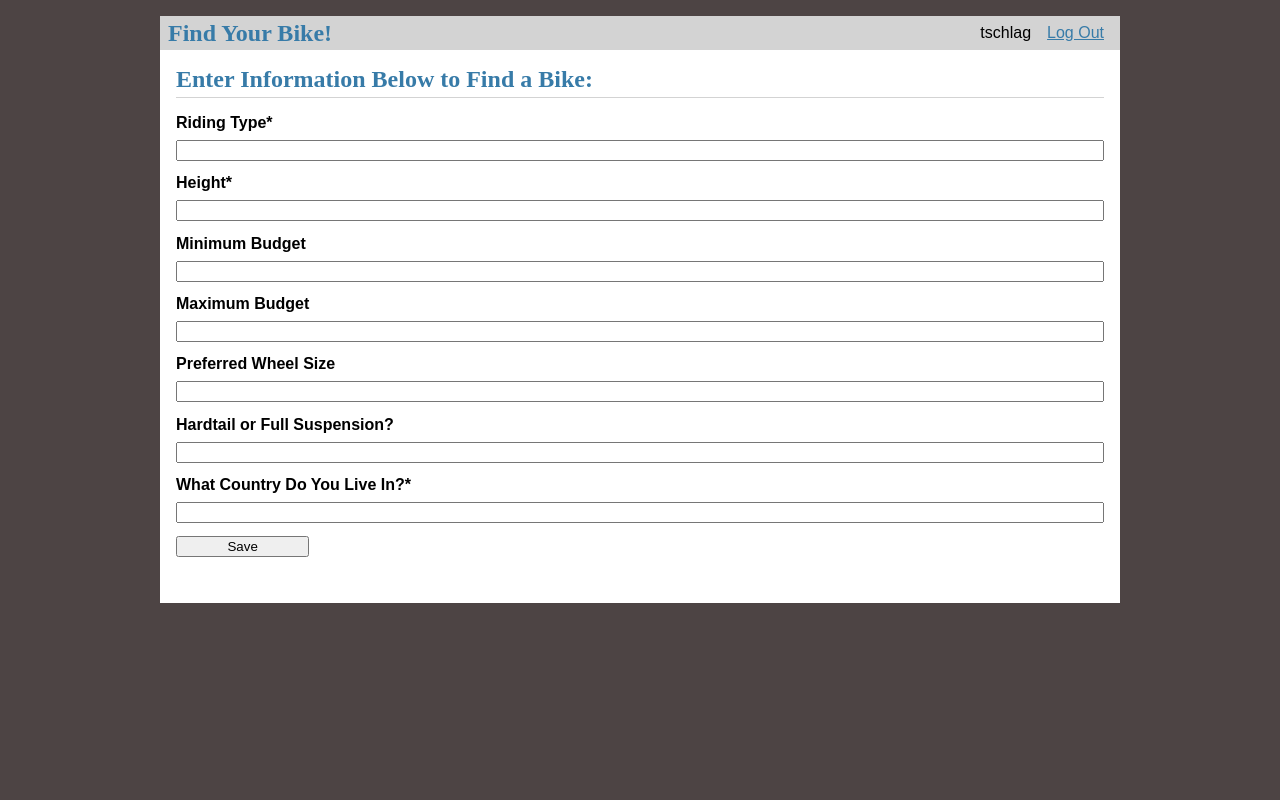
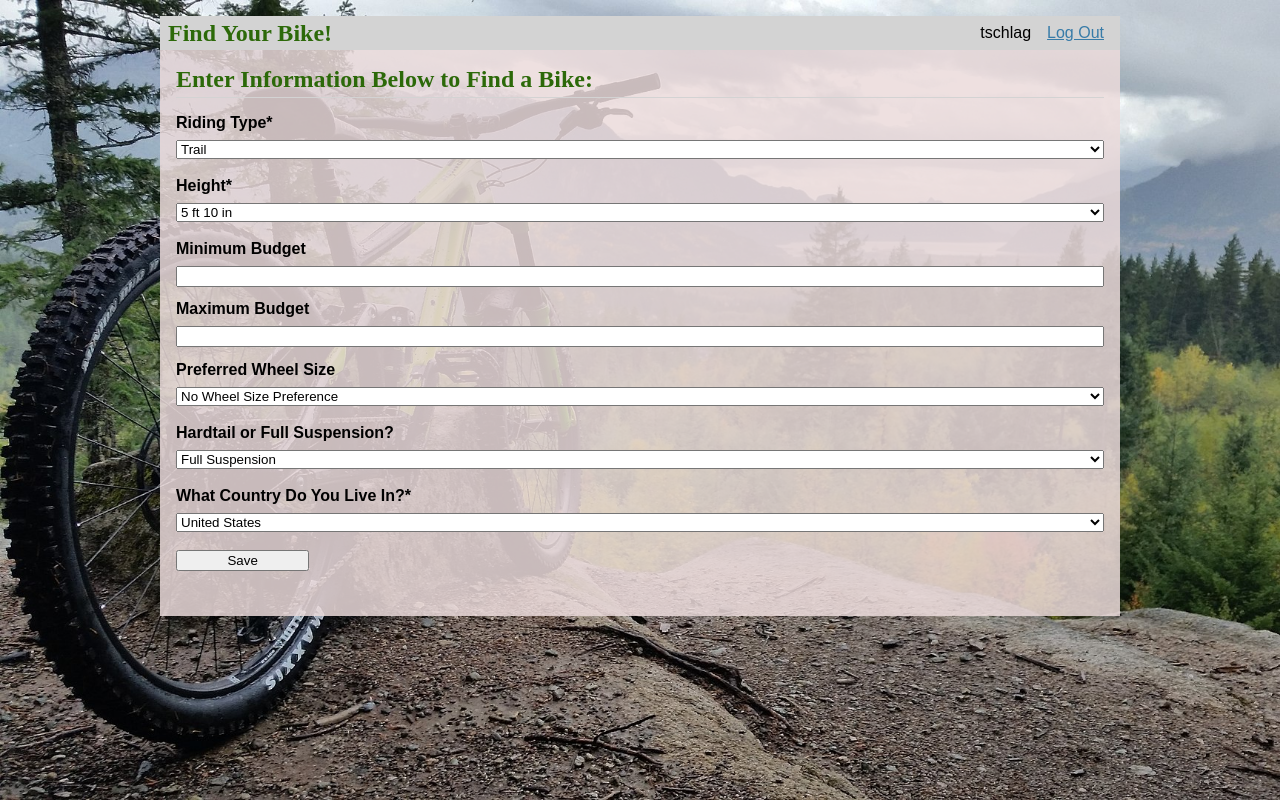
Before and after one commit to tschlag/MTB-Bike-Finder, a Flask app: page /create in a window 1280 px wide. Run offline with Flask 2, Linux system fonts and the light colour scheme; a user stored in the database is signed in; data comes from the database, SQL or seed files in the repository; both versions use the stored data as it was after the commit.

Commit message:
Version with added background image and drop down lists

```diff
--- a/flaskr/static/style.css
+++ b/flaskr/static/style.css
@@ -1,18 +1,22 @@
 html {
     font-family: sans-serif;
-    background: rgb(77, 68, 68);
+    background-image: url('../static/images/mtb_mountains.jpg');
+    background-repeat: no-repeat;
+    background-attachment: fixed;
+    background-size: cover;
+    image-rendering: -webkit-optimize-contrast;
     padding: 1rem;
 }
 
 body {
     max-width: 960px;
     margin: 0 auto;
-    background: white;
+    background: rgba(235, 219, 219, 0.85);
 }
 
 h1 {
     font-family: serif;
-    color: #377ba8;
+    color: #2c6909;
     margin: 1rem 0;
 }
 
@@ -22,7 +26,7 @@ a {
 
 hr {
     border: none;
-    border-top: 1px solid lightgray;
+    border-top: 10px solid lightgray;
 }
 
 nav {
@@ -132,3 +136,8 @@ input[type=submit] {
     align-self: start;
     min-width: 10em;
 }
+
+.index {
+    width: 200px;
+    word-wrap: break-word;
+}
--- a/flaskr/templates/main/create.html
+++ b/flaskr/templates/main/create.html
@@ -7,19 +7,64 @@
 {% block content %}
   <form method="post">
     <label for="riding_type">Riding Type*</label>
-    <input name="riding_type" id="riding_type" value="{{ request.form['riding_type'] }}" required>
+    <select id="riding_type" name="riding_type" value="{{ request.form['riding_type'] }}" required>
+      <option>Cross Country (XC)</option>
+      <option selected>Trail</option>
+      <option>Enduro</option>
+      <option>Downhill</option>
+    </select>
+    <br>
     <label for="height">Height*</label>
-    <input name="height" id="height" value="{{ request.form['height'] }}" required>
+    <select name="height" id="height" value="{{ request.form['height'] }}" required>
+      <option>4 ft 10 in</option>
+      <option>4 ft 11 in</option>
+      <option>5 ft 0 in</option>
+      <option>5 ft 1 in</option>
+      <option>5 ft 2 in</option>
+      <option>5 ft 3 in</option>
+      <option>5 ft 4 in</option>
+      <option>5 ft 5 in</option>
+      <option>5 ft 6 in</option>
+      <option>5 ft 7 in</option>
+      <option>5 ft 8 in</option>
+      <option>5 ft 9 in</option>
+      <option selected>5 ft 10 in</option>
+      <option>5 ft 11 in</option>
+      <option>6 ft 0 in</option>
+      <option>6 ft 1 in</option>
+      <option>6 ft 2 in</option>
+      <option>6 ft 3 in</option>
+      <option>6 ft 4 in</option>
+      <option>6 ft 5 in</option>
+    </select>
+    <br>
     <label for="min_budget">Minimum Budget</label>
     <input name="min_budget" id="min_budget" value="{{ request.form['min_budget'] }}">
     <label for="max_budget">Maximum Budget</label>
     <input name="max_budget" id="max_budget" value="{{ request.form['max_budget'] }}">
     <label for="wheel_size">Preferred Wheel Size</label>
-    <input name="wheel_size" id="wheel_size" value="{{ request.form['wheel_size'] }}">
+    <select name="wheel_size" id="wheel_size" value="{{ request.form['wheel_size'] }}">
+      <option>26"</option>
+      <option>27.5"</option>
+      <option>29"</option>
+      <option selected>No Wheel Size Preference</option>
+    </select>
+    <br>
     <label for="rear_sus">Hardtail or Full Suspension?</label>
-    <input name="rear_sus" id="rear_sus" value="{{ request.form['rear_sus'] }}">
+    <select name="rear_sus" id="rear_sus" value="{{ request.form['rear_sus'] }}">
+      <option>Hardtail</option>
+      <option selected>Full Suspension</option>
+    </select>
+    <br>
     <label for="country">What Country Do You Live In?*</label>
-    <input name="country" id="country" value="{{ request.form['country'] }}" required>
+    <select name="country" id="country" value="{{ request.form['country'] }}" required>
+      <option>Australia</option>
+      <option>Canada</option>
+      <option>Germany</option>
+      <option>United Kingdom</option>
+      <option selected>United States</option>
+    </select>
+    <br>
     <input type="submit" value="Save">
   </form>
 {% endblock %}
--- a/flaskr/templates/main/index.html
+++ b/flaskr/templates/main/index.html
@@ -11,7 +11,7 @@
   {% for post in posts %}
     <article class="post">
       <header>
-        <div>
+        <div class='index'>
           <h1>{{post['username']}}'s {{post['wheel_size']}} {{post['riding_type']}} Build!</h1>
           <h4>Riding Type: {{ post['riding_type'] }}</h4>
           <h4>Height (in): {{ post['height'] }}</h4>
```
Also changed, not shown: flaskr/templates/main/update.html (+50 -5 lines), flaskr/static/images/mtb_mountains.jpg (added), instance/flaskr.sqlite.
